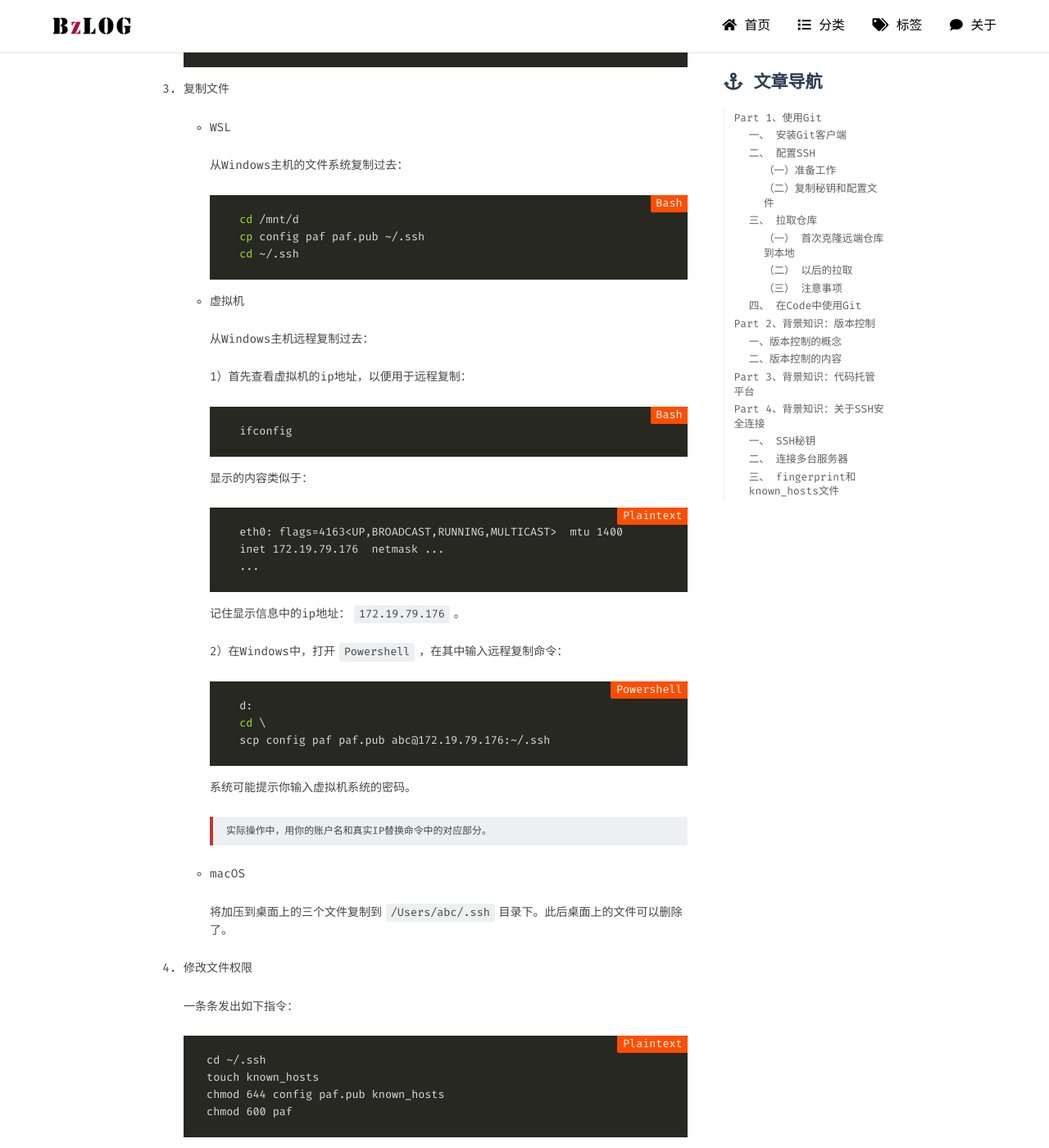
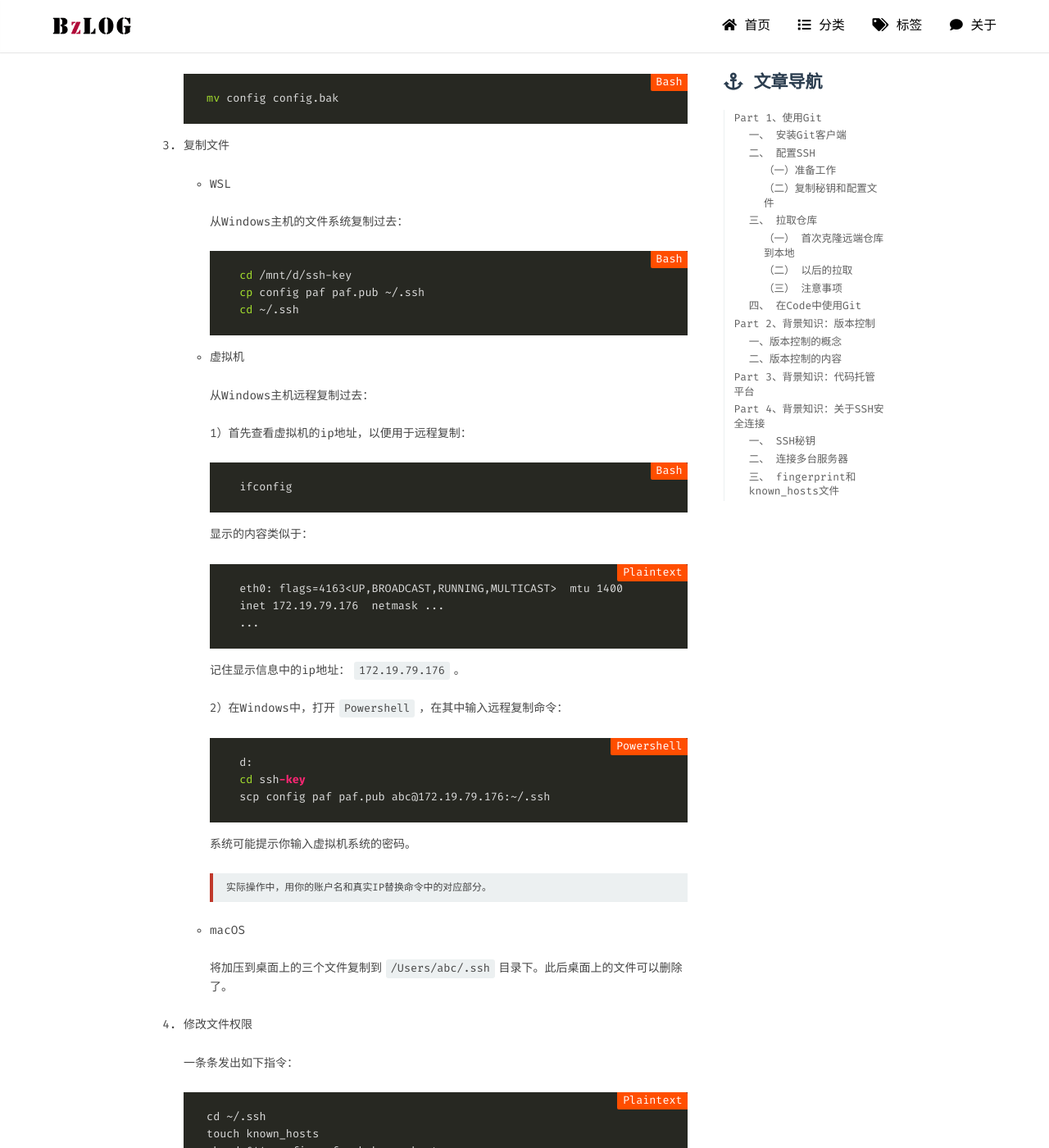
Before and after one commit to bzjuestc/blog, a Jekyll site: the page built from _posts/cpp/2022-01-01-07 使用git管理代码.md, in a window 1280 px wide and 1400 px high, scrolled down 2366 px. Shown: the whole window at 82% size. Built offline with Jekyll 4.4.1, drawn with Linux system fonts in a browser that asks for light colours; some of the changed text lies outside the part shown.

Commit message:
some changes

````diff
--- a/_posts/cpp/2022-01-01-07 使用git管理代码.md
+++ b/_posts/cpp/2022-01-01-07 使用git管理代码.md
@@ -41,7 +41,9 @@ sudo apt install git -y
 
     - WSL和虚拟机
 
-        将压缩包解压。假设解压到`D:`盘根目录中。
+        将压缩包解压。假设解压到`D:`盘根目录中。检查是否解压出`D:\ssh-key`这个目录，以及那三个文件是否在这个目录下。
+
+        如果没有，那么就创建一个，然后将三个文件剪切到这个目录下。
 
     - macOS
 
@@ -88,7 +90,7 @@ sudo apt install git -y
 
         从Windows主机的文件系统复制过去：
         ```bash
-        cd /mnt/d
+        cd /mnt/d/ssh-key
         cp config paf paf.pub ~/.ssh
         cd ~/.ssh
         ```
@@ -112,7 +114,7 @@ sudo apt install git -y
         2）在Windows中，打开`Powershell`，在其中输入远程复制命令：
         ```Powershell
         d:
-        cd \
+        cd ssh-key
         scp config paf paf.pub abc@172.19.79.176:~/.ssh
         ```
         系统可能提示你输入虚拟机系统的密码。
````
